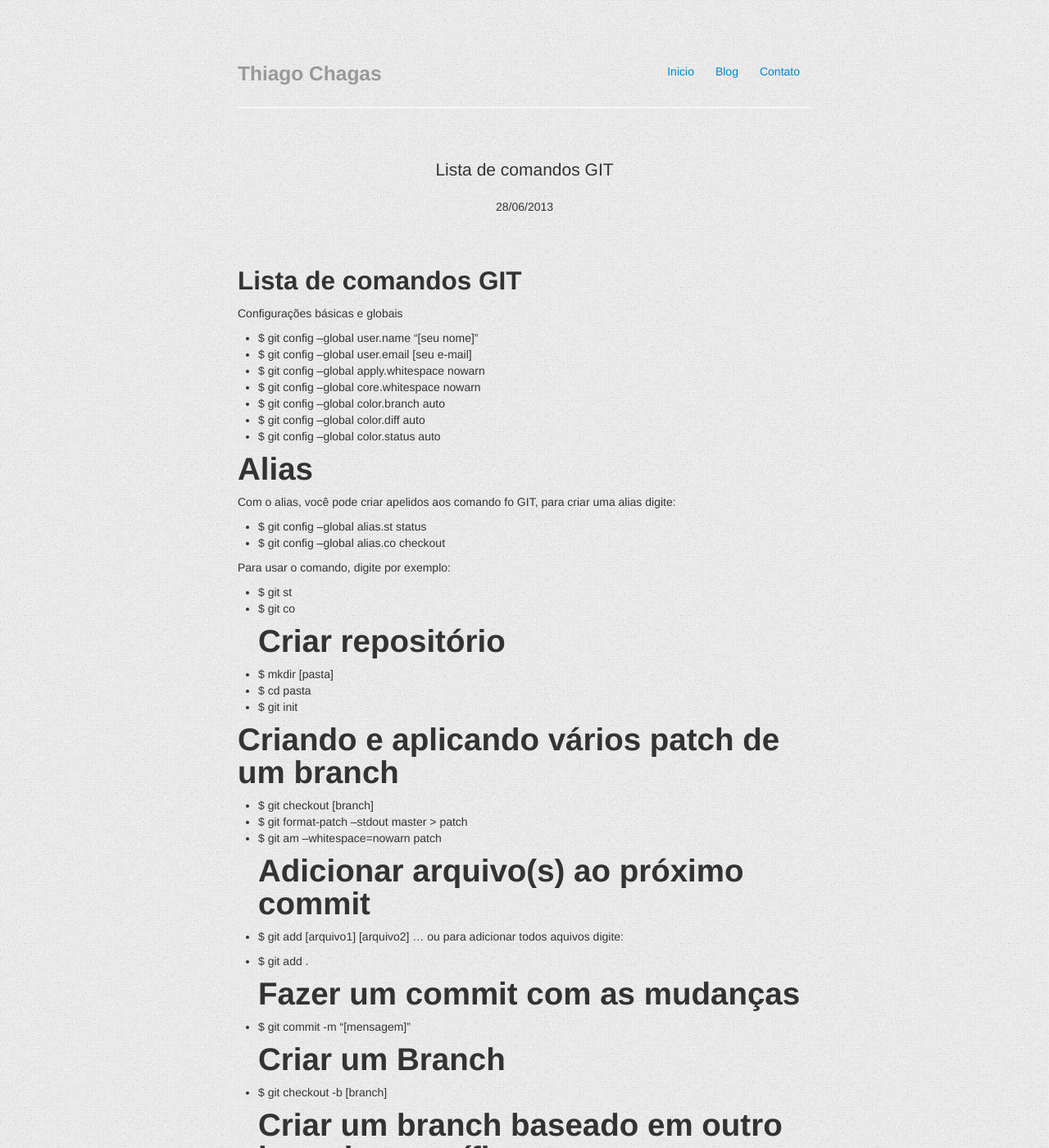
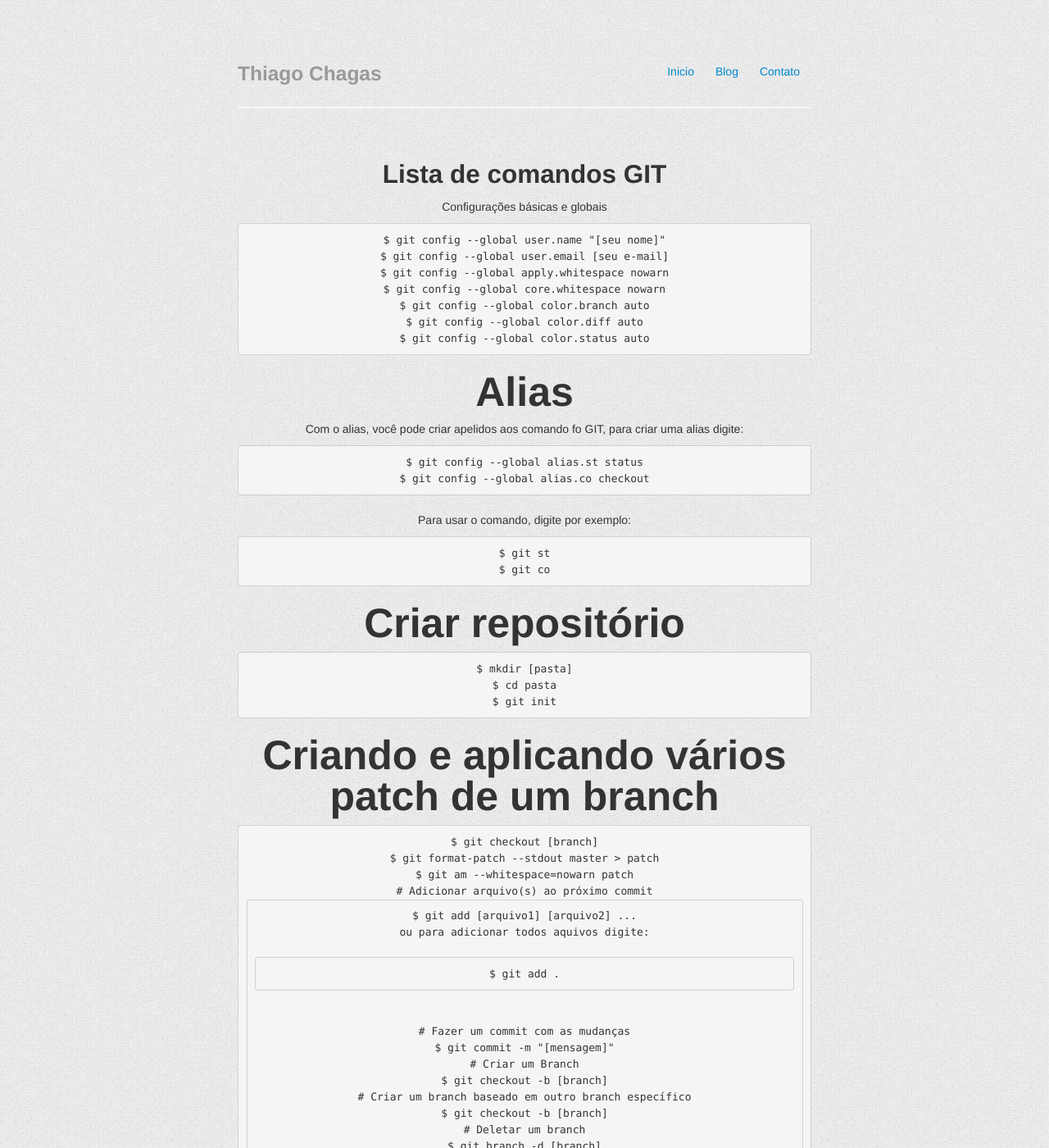
Before and after one commit to tqchagas/tqchagas.github.com, a Jekyll site: the page built from _posts/2013-06-28-lista-de-comandos-git.md, in a window 1280 px wide and 1400 px high. Shown: the whole window at 82% size. Built offline with Jekyll 4.4.1, drawn with Linux system fonts in a browser that asks for light colours; nearby versions of some CDN libraries; comment, search, counter and statistics services are not loaded; some of the changed text lies outside the part shown.

Commit message:
change posts

```diff
--- a/_layouts/post.html
+++ b/_layouts/post.html
@@ -37,9 +37,9 @@
                         </div>
                         <hr>
                         <div class="jumbotron">
-                            <p class="lead">{{ page.title }}</p>
+                        <!--    <p class="lead">{{ page.title }}</p>
                             <p>{{ page.date | date:"%d/%m/%Y" }}</p>
-                        </div>
+                        </div> -->
                         <p class="lead">{{ content }}</p>
                         <a href="http://thiagochagas.com/blog/">Retornar</a>
                         <hr>
--- a/_posts/2013-06-28-lista-de-comandos-git.md
+++ b/_posts/2013-06-28-lista-de-comandos-git.md
@@ -6,76 +6,84 @@
 ##Lista de comandos GIT
 
 Configurações básicas e globais
-* $ git config --global user.name "[seu nome]"
-* $ git config --global user.email [seu e-mail]
-* $ git config --global apply.whitespace nowarn
-* $ git config --global core.whitespace nowarn
-* $ git config --global color.branch auto
-* $ git config --global color.diff auto
-* $ git config --global color.status auto
+<pre class="prettyprint">
+$ git config --global user.name "[seu nome]"
+$ git config --global user.email [seu e-mail]
+$ git config --global apply.whitespace nowarn
+$ git config --global core.whitespace nowarn
+$ git config --global color.branch auto
+$ git config --global color.diff auto
+$ git config --global color.status auto
+</pre>
 
 #Alias
 Com o alias, você pode criar apelidos aos comando fo GIT, para criar uma alias digite:
+<pre class="prettyprint">
+$ git config --global alias.st status
+$ git config --global alias.co checkout
+</pre>
+Para usar o comando, digite por exemplo:
+<pre class="prettyprint">
+$ git st
+$ git co
+</pre>
 
-* $ git config --global alias.st status
-* $ git config --global alias.co checkout
-
-Para usar o comando, digite por exemplo:
-
-* $ git st
-* $ git co
 #Criar repositório
-* $ mkdir [pasta]
-* $ cd pasta
-* $ git init
+<pre class="prettyprint">
+$ mkdir [pasta]
+$ cd pasta
+$ git init
+</pre>
 
 #Criando e aplicando vários patch de um branch
-* $ git checkout [branch]
-* $ git format-patch --stdout master > patch
-* $ git am --whitespace=nowarn patch
+<pre class="prettyprint">
+$ git checkout [branch]
+$ git format-patch --stdout master > patch
+$ git am --whitespace=nowarn patch
 #Adicionar arquivo(s) ao próximo commit
-* $ git add [arquivo1] [arquivo2] ...
+<pre class="prettyprint">
+$ git add [arquivo1] [arquivo2] ...
 ou para adicionar todos aquivos digite:
 
-* $ git add .
+<pre class="prettyprint">$ git add .</pre>
 # Fazer um commit com as mudanças
-* $ git commit -m "[mensagem]"
+$ git commit -m "[mensagem]"
 # Criar um Branch
-* $ git checkout -b [branch]
+$ git checkout -b [branch]
 # Criar um branch baseado em outro branch específico
-* $ git checkout -b [branch]
+$ git checkout -b [branch]
 # Deletar um branch
-* $ git branch -d [branch]
+$ git branch -d [branch]
 # Ver o branch atual
-* $ git branch
+$ git branch
 # Trocar de Branch
-* $ git checkout [branch]
+$ git checkout [branch]
 # Clonar um repositório
-* $ git clone [origin] [nova pasta]
+$ git clone [origin] [nova pasta]
 # Atualizar repositório local
-* $ git pull
+$ git pull
 # Enviar atualizações ao repositório remoto
-* $ git push [origin] [branch]
+$ git push [origin] [branch]
 # Visualizar arquivos alterados
-* $ git status
+$ git status
 # Verificar mudanças em arquivos adicionados (com git add)
-* $ git diff
+$ git diff
 # Verifica mudanças entre commits
-* $ git diff [ID1] [ID2]
+$ git diff [ID1] [ID2]
 # Histórico dos commits
-* $ git log
+$ git log
 # Verificar mudanças em um commit específico
-* $ git show [ID]
+$ git show [ID]
 # Verificar mudanças em um arquivo de um commit
-* $ git show [ID] [arquivo]
+$ git show [ID] [arquivo]
 
 # Voltando ao commit anterior descartando totalmente o commit atual
 Cuidado com esse procedimento pois não há como recuperar!
 
-* $ git reset --hard HEAD^
+$ git reset --hard HEAD^
 #Voltando ao commit anterior, mas criando um novo commit
-* $ git revert HEAD
+$ git revert HEAD
 
 #Mesclar/Unir [branch1] ao [branch2]
-* git checkout [branch2]
-* git merge [branch1]
+git checkout [branch2]
+git merge [branch1]
```
Also changed, not shown: _posts/2013-06-25-Instalando-Jekyll-no-windows.md (deleted, +0 -8 lines), _posts/2013-06-28-plugins-essenciais-sublime-text-2.md (deleted, +0 -10 lines), _posts/2013-06-30-code.md (deleted, +0 -6 lines), _posts/2013-06-30-dasdsa.md (deleted, +0 -8 lines).
